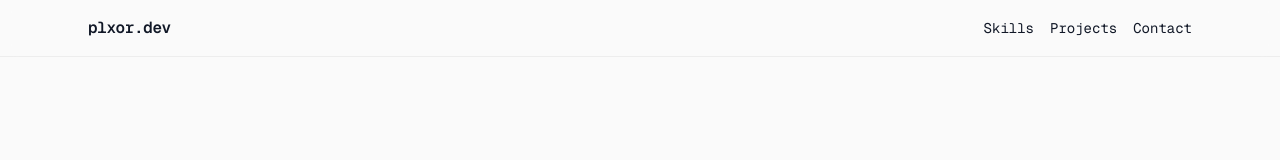
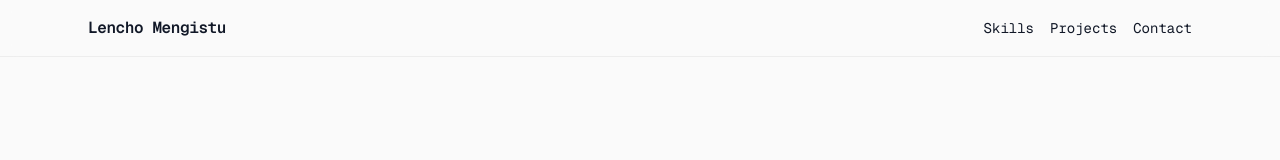
Before and after one commit to BraveRam/portfolio, a Next.js app: page / in a window 1280 px wide. Shown: the top 160 px of the page. Built offline with nearby package versions, Linux system fonts and the light colour scheme.

Commit message:
modify: edit the nav title

```diff
--- a/components/Nav.tsx
+++ b/components/Nav.tsx
@@ -10,7 +10,7 @@ export default function Nav() {
     <header className="sticky top-0 z-50 backdrop-blur supports-backdrop-filter:bg-background/60 border-b border-black/5 dark:border-white/10">
       <nav className="mx-auto max-w-6xl px-6 py-4 flex items-center justify-between">
         <a href="#home" className="font-semibold tracking-tight">
-          plxor.dev
+          Lencho Mengistu
         </a>
         <div className="hidden md:flex items-center gap-4 text-sm">
           <a href="#skills" className="hover:opacity-80">
```
